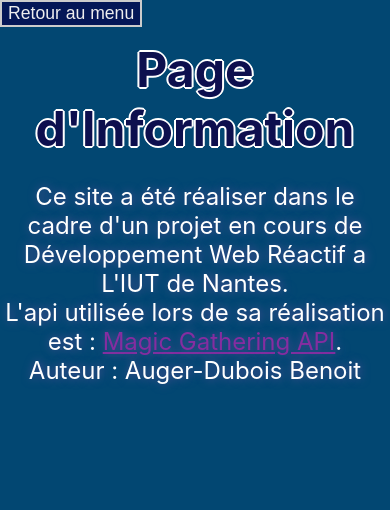
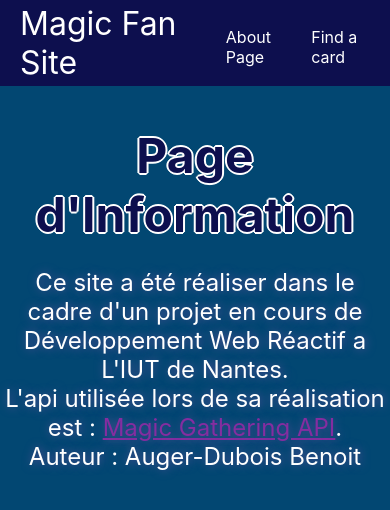
Before and after one commit to BenoitAd/FanSite-Magic-the-gathering---ReactJs, a React (Create React App) app: page /Information in a window 390 px wide. Shown: the top 510 px of the page. Built offline with nearby package versions, Linux system fonts and the light colour scheme.

Commit message:
feature : responsive

```diff
--- a/src/App.css
+++ b/src/App.css
@@ -48,7 +48,7 @@ body { background:#024772; padding:2em; }
 
 .rectangle{
   position:relative;
-  background: radial-gradient(circle, rgba(2,0,36,1) 0%, rgba(93,124,227,1) 59%, rgba(0,212,255,1) 100%);
+  background: radial-gradient(circle, rgb(2, 0, 36) 0%, rgb(93, 124, 227) 59%, rgb(20, 23, 62) 100%);
   margin-top: 2%;
   margin-bottom: 8%;
   margin-right: auto;
@@ -269,6 +269,47 @@ body { background:#024772; padding:2em; }
   justify-content: space-around;
 }
 
+.site-title{
+  font-size:2rem;
+}
+
+.nav{
+  background-color:rgb(13, 15, 78);
+  color: white;
+  display: flex;
+  justify-content: space-between;
+  align-items: stretch;
+  gap: 2rem;
+  padding: 0 1rem;
+}
+
+.nav ul {
+  padding: 0;
+  margin: 0;
+  list-style: none;
+  display: flex;
+  gap: 1rem;
+}
+
+.nav a {
+  color: inherit;
+  text-decoration: none;
+  height: 100%;
+  display: flex;
+  align-items: center;
+  padding: .25rem;
+}
+
+.nav li.active {
+  background-color: #555;
+}
+
+.nav li:hover {
+  background-color: #777;
+}
+
+
+
 
 @keyframes App-logo-spin {
   from {
--- /dev/null
+++ b/src/composants/Navbar.js
@@ -0,0 +1,14 @@
+
+export default function Navbar(){
+    return <nav className="nav">
+    <a href="/" className="site-title">Magic Fan Site</a>
+        <ul>
+            <li>
+                <a href="/Information">About Page</a>
+            </li>
+            <li>
+                <a href="/MyForm">Find a card</a>
+            </li>
+        </ul>
+    </nav>
+}
--- a/src/pages/Deck.js
+++ b/src/pages/Deck.js
@@ -3,6 +3,7 @@ import { useNavigate } from 'react-router-dom';
 import React, { useEffect, useState } from 'react';
 import { useParams } from 'react-router-dom';
 import axios from 'axios';
+import Navbar from '../composants/Navbar';
 
 function Deck(props) {
     const navigate = useNavigate();
@@ -56,15 +57,9 @@ function Deck(props) {
     } else if (deck.length > 0 && !loading){
         return (
             <>
-                <h1 className="pageTitle">Your Deck : </h1>
-
-                <button
-                    type="button"
-                    className="button_deck_top"
-                    onClick={() => navigate(`/`)}
-                >
-                    Go back to filters
-                </button>
+            <div className='navbar-container'>
+                <Navbar/>
+                <h1 className="pageTitle">Filter Result : </h1>
 
                 <ul className="deck">
                     {deck.map((card) => (
@@ -78,6 +73,7 @@ function Deck(props) {
                         />
                     ))}
                 </ul>
+            </div>
             </>
         );
     } else {
--- a/src/pages/HomePage.js
+++ b/src/pages/HomePage.js
@@ -1,7 +1,15 @@
-import Menu from './Menu';
+import { useNavigate } from 'react-router-dom';
 
 function HomePage() {
-    return <Menu />;
+    const navigate = useNavigate();
+    return(
+    <div >
+    <h1 className='pageTitle'>Magic Fan Club</h1>
+    <div className='div'>
+        <button className='buttonAcceuil' onClick={() => navigate(`/MyForm`)}>Find your card by filter</button>
+        <button className='buttonAcceuil' onClick={() => navigate(`/Information`)}>About page</button>
+    </div>
+    </div>)
 }
 
 export default HomePage;
--- a/src/pages/Information.js
+++ b/src/pages/Information.js
@@ -1,16 +1,18 @@
 import { useNavigate } from 'react-router-dom';
+import Navbar from '../composants/Navbar';
 
 function Information() {
     const navigate = useNavigate()
     return (
+        <div className='navbar-container'>
+        <Navbar/>
             <div>
                 <h1 className='pageTitle'>Page d'Information</h1>
                 <p className='p'>Ce site a été réaliser dans le cadre d'un projet en cours de Développement Web Réactif a L'IUT de Nantes. <br/>
                 L'api utilisée lors de sa réalisation est : <a className='link' href="https://docs.magicthegathering.io/">Magic Gathering API</a>. <br/>
                 Auteur : Auger-Dubois Benoit
                 </p>
-            <button className='button_deck_top'
-            onClick={() => navigate(`/`)}>Retour au menu</button>
+            </div>
         </div>
     )
 }
--- a/src/pages/Menu.js
+++ /dev/null
@@ -1,15 +0,0 @@
-import { useNavigate } from 'react-router-dom';
-
-function Menu(){
-    const navigate = useNavigate();
-    return(
-    <div >
-    <h1 className='pageTitle'>Magic Fan Club</h1>
-    <div className='div'>
-        <button className='buttonAcceuil' onClick={() => navigate(`/MyForm`)}>Find your card by filter</button>
-        <button className='buttonAcceuil' onClick={() => navigate(`/Information`)}>A propos</button>
-    </div>
-    </div>)
-}
-
-export default Menu
--- a/src/pages/MyForm.js
+++ b/src/pages/MyForm.js
@@ -2,6 +2,7 @@ import { useEffect, useState } from 'react';
 import Multiselect from 'multiselect-react-dropdown';
 import axios from 'axios';
 import { useNavigate } from 'react-router-dom';
+import Navbar from '../composants/Navbar';
 
 function MyForm() {
     const navigate = useNavigate();
@@ -191,8 +192,10 @@ function MyForm() {
         );
     } else {
         return (
+            <div className='navbar-container'>
+            <Navbar/>
                 <div>
-                <h1 className="pageTitle">Find your card</h1>
+                    <h1 className="pageTitle">Find your cards</h1>
                     <div className="border">
                         <form className="form" onSubmit={handleSubmit}>
                             <label className="label">Filter by card name: </label>
@@ -275,7 +278,7 @@ function MyForm() {
                             </button>
                         </form>
                     </div>
-                <button className='button_deck_top' onClick={() => navigate(`/`)}>Menu</button>
+                </div>
             </div>
         );
     }
```
Lines whose indentation alone changed are shown as unchanged.
